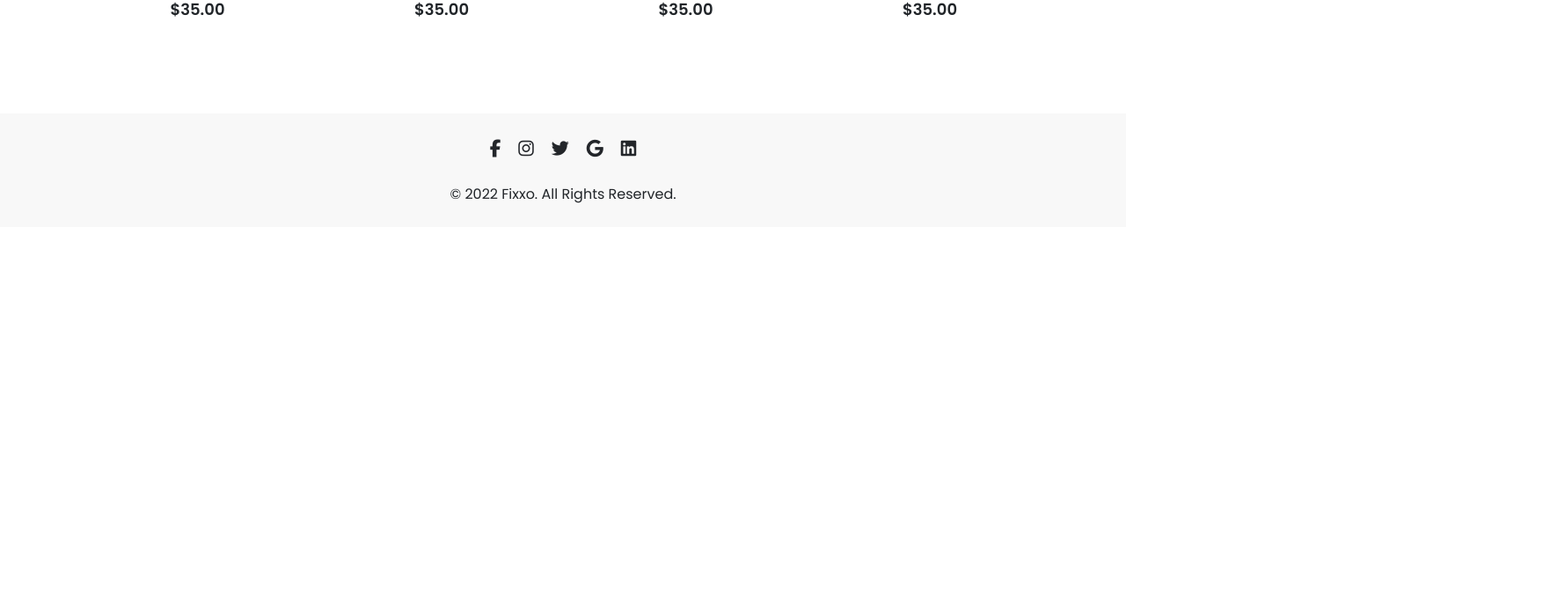
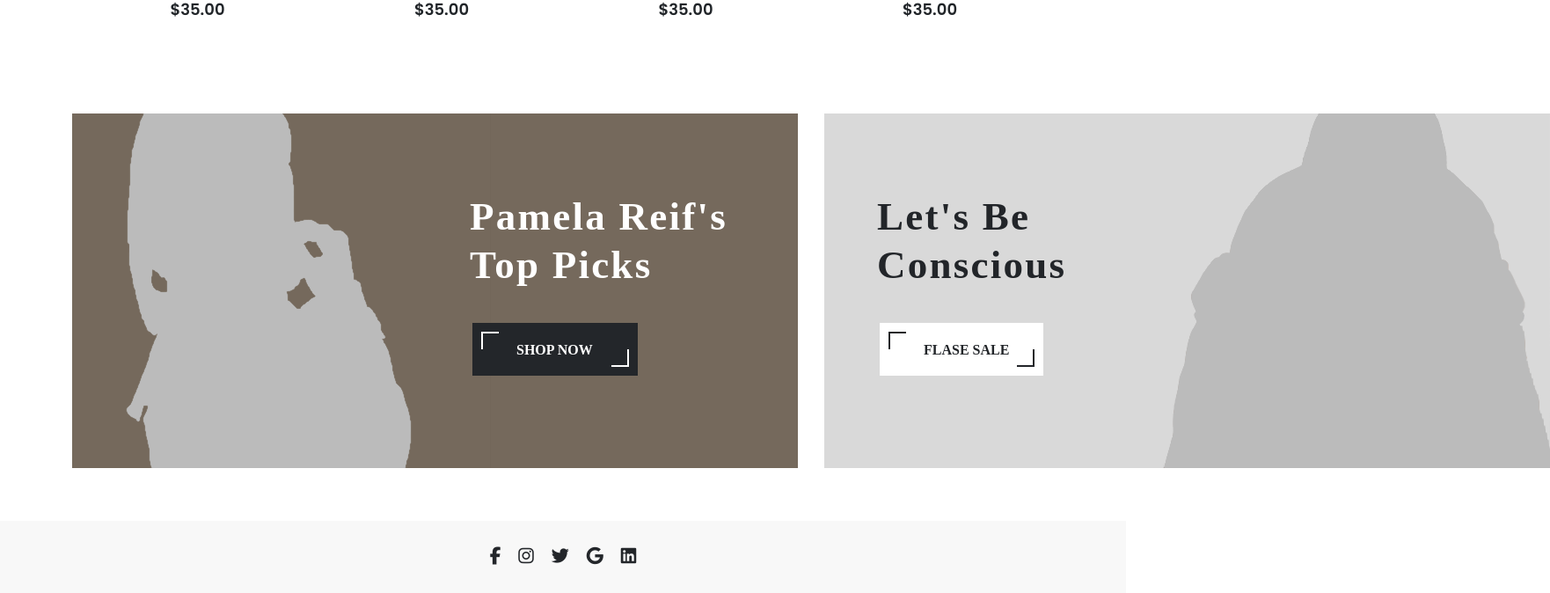
Before and after one commit to SebbeA/fixxo, a React (Create React App) app: page / in a window 1280 px wide. Shown: the part 1911-2585 px from the top of the page at 88% size, 1762 px wide, since content can reach past the window. Before the commit the page ends 2169 px from the top, so only its background shows below. Built offline with nearby package versions, Linux system fonts and the light colour scheme.

Commit message:
collabsection added

```diff
--- a/src/App.css
+++ b/src/App.css
@@ -12,4 +12,5 @@
 @import "../src/assets/css/sections/_MainMenuSection.css";
 @import "../src/assets/css/sections/_ShowcaseSection.css";
 @import "../src/assets/css/sections/_ProductGridSection.css";
+@import "../src/assets/css/sections/_CollabSection.css";
 @import "../src/assets/css/sections/_FooterSection.css";
--- /dev/null
+++ b/src/assets/css/sections/_CollabSection.css
@@ -0,0 +1,6 @@
+.collab {
+    display: grid;
+    grid-template-columns: 1fr 1fr;
+    gap: 30px;
+    margin-bottom: 60px;
+}
--- /dev/null
+++ b/src/sections/CollabSection.js
@@ -0,0 +1,14 @@
+import React from 'react'
+import images1 from '../assets/images/placeholder-pamela.svg'
+import images2 from '../assets/images/placeholder-letsbe.svg'
+
+const CollabSection = () => {
+  return (
+    <section className="collab container">
+        <img src={images1} alt=""/>
+        <img src={images2} alt=""/>
+    </section>
+  )
+}
+
+export default CollabSection
--- a/src/views/HomeView.js
+++ b/src/views/HomeView.js
@@ -3,6 +3,7 @@
 import FooterSection from '../sections/FooterSection'
 import ProductGridSection from '../sections/ProductGridSection'
 import ShowcaseSection from '../sections/ShowcaseSection'
+import CollabSection from '../sections/CollabSection'
 
 const HomeView = () => {
 
@@ -24,6 +25,7 @@
         <ShowcaseSection />
       </header>
       <ProductGridSection title="Featured Products" products={products} />
+      <CollabSection />
       <FooterSection />
     </>
   )
```
Also changed, not shown: src/assets/images/placeholder-letsbe.svg, src/assets/images/placeholder-pamela.svg.
